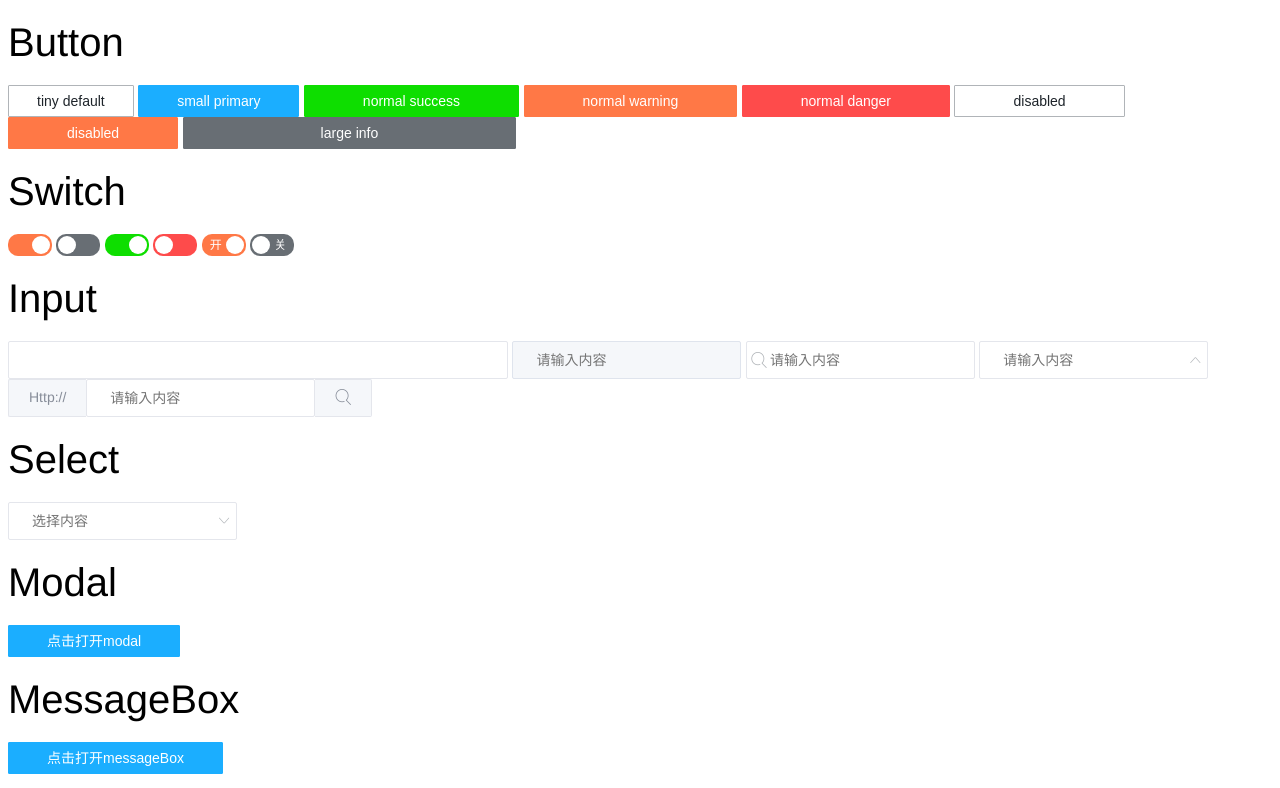
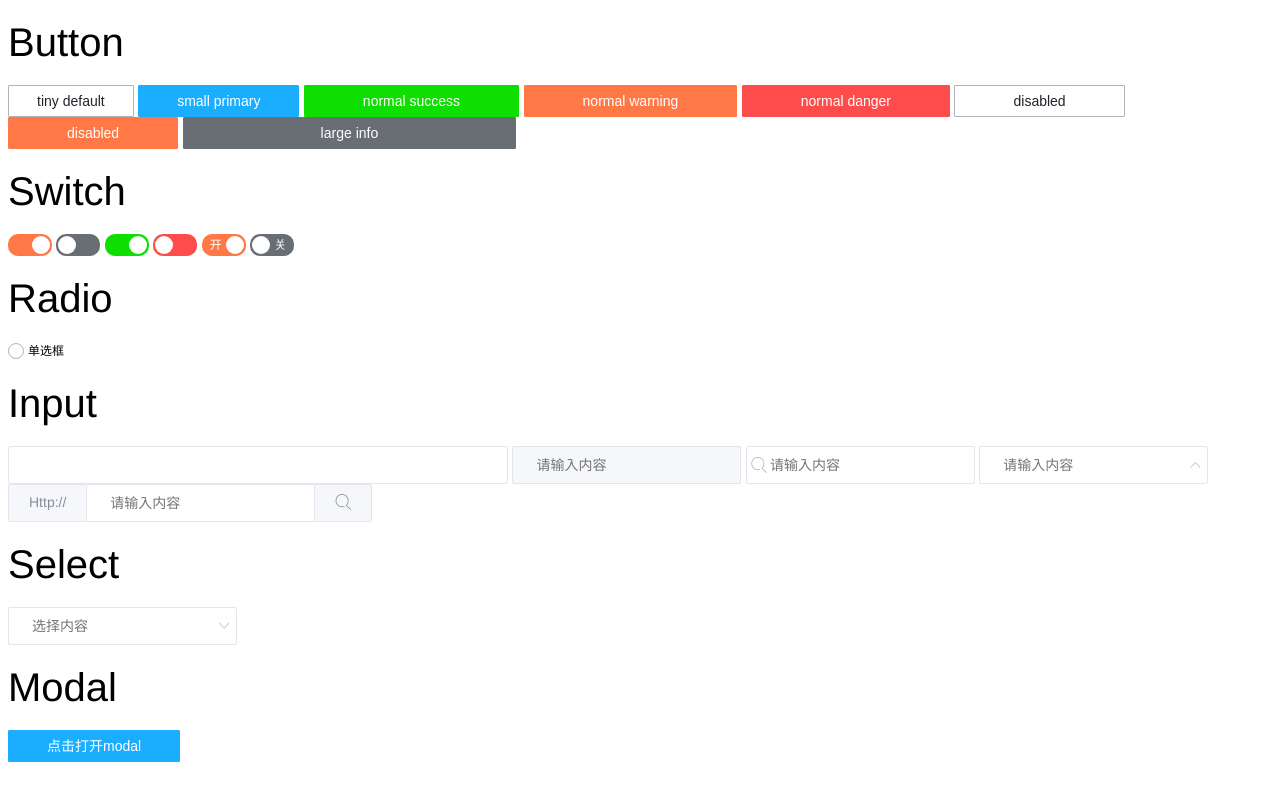
Before and after one commit to Nabufaces/lanlan-ui, a Vue app: page / in a window 1280 px wide. Shown: the top 788 px of the page. Built offline with nearby package versions, Linux system fonts and the light colour scheme.

Commit message:
lan-radio

```diff
--- a/src/components/index.vue
+++ b/src/components/index.vue
@@ -21,6 +21,11 @@
       <lan-switch :switchType="false" inactiveColor="#FE4B4B"></lan-switch>&nbsp;
       <lan-switch :switchType="true" onText="开" offText="关"></lan-switch>&nbsp;
       <lan-switch :switchType="false" offText="关"></lan-switch>
+    </div>
+
+    <label class="title">Radio</label>
+    <div class="group">
+      <lan-radio v-model="radioValue" label="单选框"></lan-radio>
     </div>
 
     <label class="title">Input</label>
@@ -108,6 +113,7 @@
 <script>
   import lanButton from './lan-button/lan-button'
   import lanSwitch from './lan-switch/lan-switch'
+  import lanRadio from './lan-radio/lan-radio'
   import lanInput from './lan-input/lan-input'
   import lanSelect from './lan-select/lan-select'
   import lanModal from './lan-modal/lan-modal'
@@ -204,12 +210,14 @@
           date: '2016-07-25',
           name: '王小二',
           address: '上海市普陀区金沙江路 1520 弄'
-        }]
+        }],
+        radioValue: false
       }
     },
     components: {
       lanButton,
       lanSwitch,
+      lanRadio,
       lanInput,
       lanSelect,
       lanModal,
--- /dev/null
+++ b/src/components/lan-radio/lan-radio.css
@@ -0,0 +1,66 @@
+.lan-radio {
+  font-size: 12px;
+  vertical-align: middle;
+  display: inline-block;
+  position: relative;
+  white-space: nowrap;
+  margin-right: 8px;
+  cursor: pointer;
+}
+.lan-radio .radio {
+  display: inline-block;
+  margin-right: 4px;
+  white-space: nowrap;
+  outline: 0;
+  position: relative;
+  line-height: 1;
+  vertical-align: middle;
+  cursor: pointer;
+}
+.lan-radio .radio .radio-inner {
+  display: inline-block;
+  width: 14px;
+  height: 14px;
+  position: relative;
+  top: 0;
+  left: 0;
+  background-color: #fff;
+  border: 1px solid #B0B4B8;
+  border-radius: 50%;
+  transition: all 0.2s ease-in-out;
+}
+.lan-radio .radio .radio-inner::after {
+  position: absolute;
+  width: 8px;
+  height: 8px;
+  left: 3px;
+  top: 3px;
+  display: table;
+  content: " ";
+  background-color: #FF7846;
+  opacity: 0;
+  transform: scale(0);
+  border-radius: 6px;
+  border-top: 0;
+  border-left: 0;
+  transition: all 0.2s ease-in-out;
+}
+.lan-radio .radio .radio-inner.checked,
+.lan-radio .radio .radio-inner:hover {
+  border-color: #FF7846;
+}
+.lan-radio .radio .radio-inner.checked::after {
+  opacity: 1;
+  transform: scale(1);
+  transition: all 0.2s ease-in-out;
+}
+.lan-radio .radio .ipt {
+  position: absolute;
+  top: 0;
+  bottom: 0;
+  left: 0;
+  right: 0;
+  z-index: 1;
+  opacity: 0;
+  cursor: pointer;
+}
--- /dev/null
+++ b/src/components/lan-radio/lan-radio.less
@@ -0,0 +1,65 @@
+.lan-radio {
+  font-size: 12px;
+  vertical-align: middle;
+  display: inline-block;
+  position: relative;
+  white-space: nowrap;
+  margin-right: 8px;
+  cursor: pointer;
+  .radio {
+    display: inline-block;
+    margin-right: 4px;
+    white-space: nowrap;
+    outline: 0;
+    position: relative;
+    line-height: 1;
+    vertical-align: middle;
+    cursor: pointer;
+    .radio-inner {
+      display: inline-block;
+      width: 14px;
+      height: 14px;
+      position: relative;
+      top: 0;
+      left: 0;
+      background-color: #fff;
+      border: 1px solid #B0B4B8;
+      border-radius: 50%;
+      transition: all .2s ease-in-out;
+      &::after {
+        position: absolute;
+        width: 8px;
+        height: 8px;
+        left: 3px;
+        top: 3px;
+        display: table;
+        content: " ";
+        background-color: #FF7846;
+        opacity: 0;
+        transform: scale(0);
+        border-radius: 6px;
+        border-top: 0;
+        border-left: 0;
+        transition: all 0.2s ease-in-out;
+      }
+      &.checked, &:hover {
+        border-color: #FF7846;
+      }
+      &.checked::after {
+        opacity: 1;
+        transform: scale(1);
+        transition: all 0.2s ease-in-out;
+      }
+    }
+    .ipt {
+      position: absolute;
+      top: 0;
+      bottom: 0;
+      left: 0;
+      right: 0;
+      z-index: 1;
+      opacity: 0;
+      cursor: pointer;
+    }
+  }
+}
--- /dev/null
+++ b/src/components/lan-radio/lan-radio.vue
@@ -0,0 +1,49 @@
+<template>
+  <label class="lan-radio">
+        <span class="radio">
+            <span class="radio-inner" :class="currentValue ? 'checked': '' "></span>
+            <input
+              type="radio"
+              class="ipt"
+              :checked="currentValue"
+              @change="change" />
+        </span>
+        <slot>{{ label }}</slot>
+  </label>
+</template>
+
+<script>
+  export default{
+    name: 'lan-radio',
+    props: {
+      value: {
+        type: [String, Number, Boolean],
+        default: false
+      },
+      label: {
+        type: [String, Number]
+      },
+    },
+    data() {
+      return {
+        currentValue: this.value,
+        group: false,
+      }
+    },
+    methods: {
+      change (event) {
+        if (this.disabled) {
+          return false;
+        }
+
+        this.currentValue = event.target.checked;
+
+        if (!this.group) {
+          this.$emit('on-change');
+        }
+      },
+    }
+  }
+</script>
+
+<style src="./lan-radio.css" scoped></style>
```
